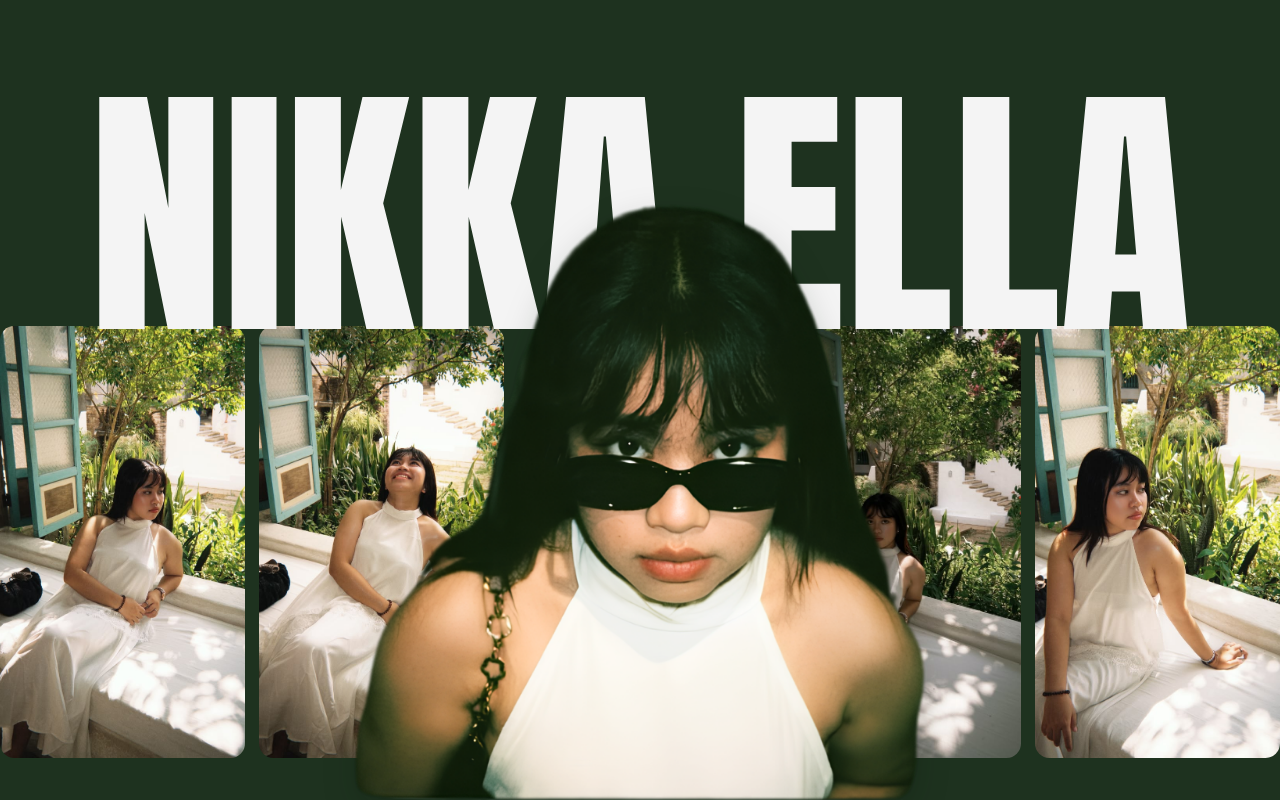
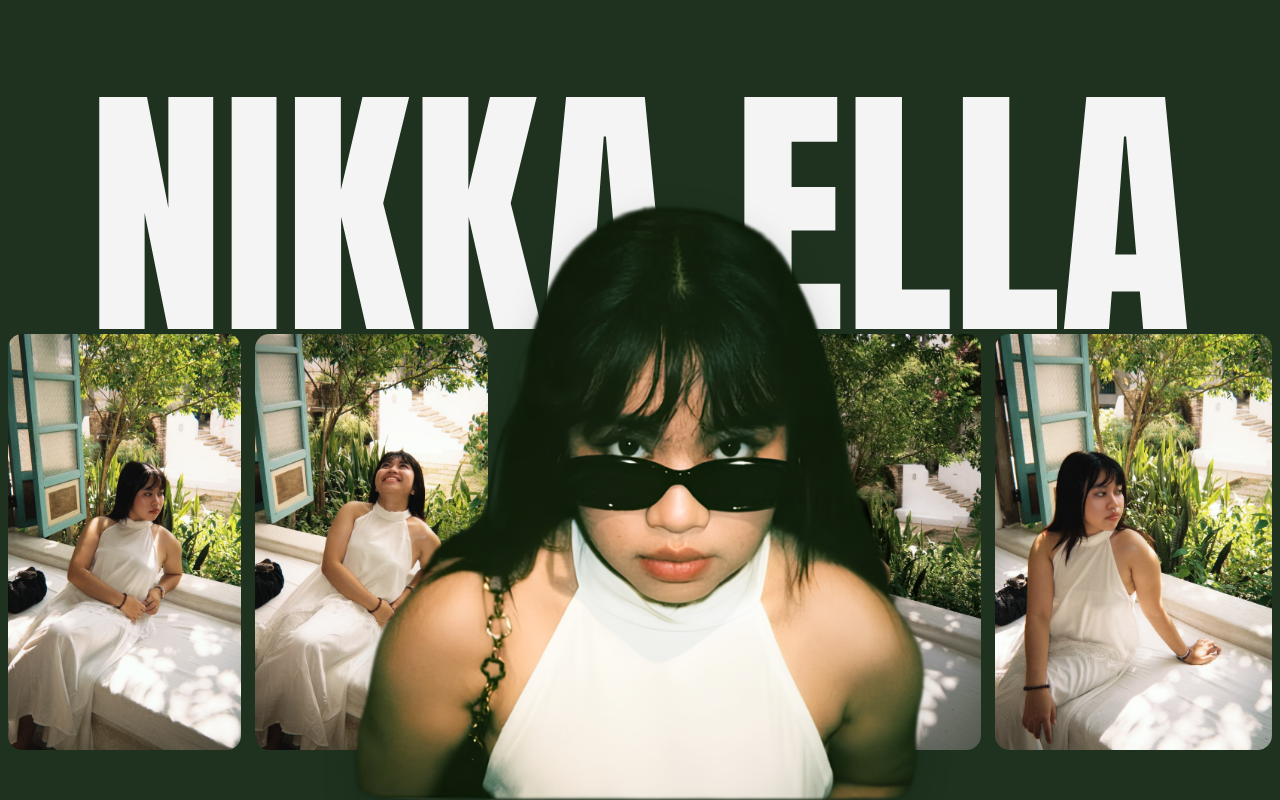
Before and after one commit to Spaydurman/my-loves-portfolio, a React (Vite) app: page / in a window 1280 px wide. Built offline with nearby package versions, Linux system fonts and the light colour scheme.

Commit message:
Fix grid column count in image gallery layout

```diff
--- a/src/App.tsx
+++ b/src/App.tsx
@@ -31,7 +31,7 @@ function App() {
       </h1>
 
       <div
-        className="absolute top-[40.7%] left-0 z-[1] grid h-[54%] w-full grid-cols-5 gap-[clamp(0.5rem,1.1vw,0.85rem)] max-sm:top-[31%] max-sm:h-[34%] max-sm:gap-[0.35rem]"
+        className="absolute top-[40.7%] left-0 z-[1] p-2 grid h-[54%] w-full grid-cols-4 gap-[clamp(0.5rem,1.1vw,0.85rem)] max-sm:top-[31%] max-sm:h-[34%] max-sm:gap-[0.35rem]"
         aria-hidden="true"
       >
         {galleryImages.map(({ src, className }) => (
```
